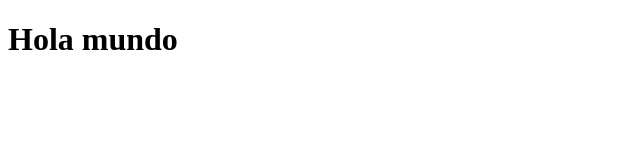
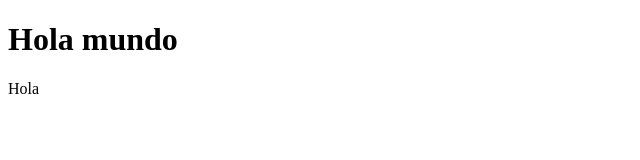
Before and after one commit to PabloKoziolas/git-test, a plain HTML site: page index.html in a window 1280 px wide. Shown: the full height of the page, 0-640 px from the left. Drawn offline with Linux system fonts and the light colour scheme.

Commit message:
Cambio 1

```diff
--- a/index.html
+++ b/index.html
@@ -8,6 +8,9 @@
 <body>
     <main>
         <h1>Hola mundo</h1>
+        <div>
+            Hola
+        </div>
     </main>
 </body>
 </html>
```
